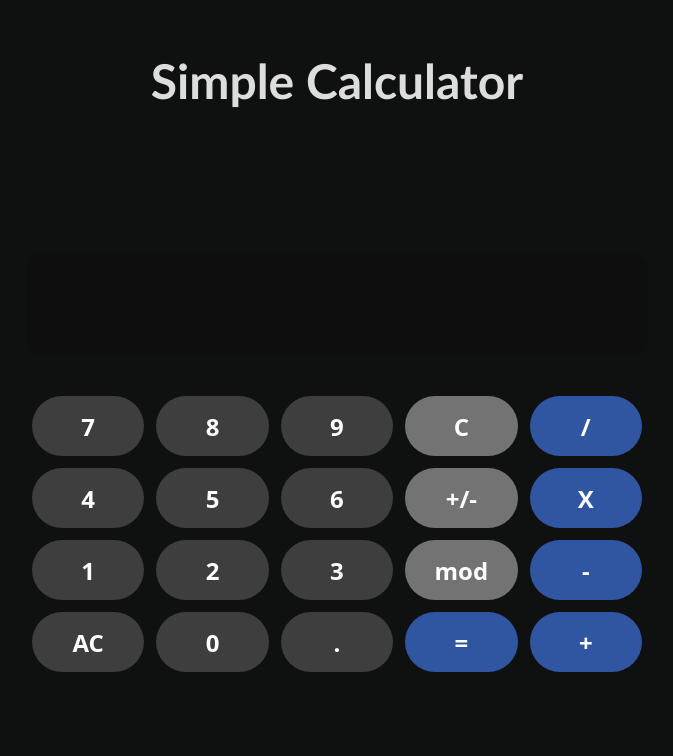
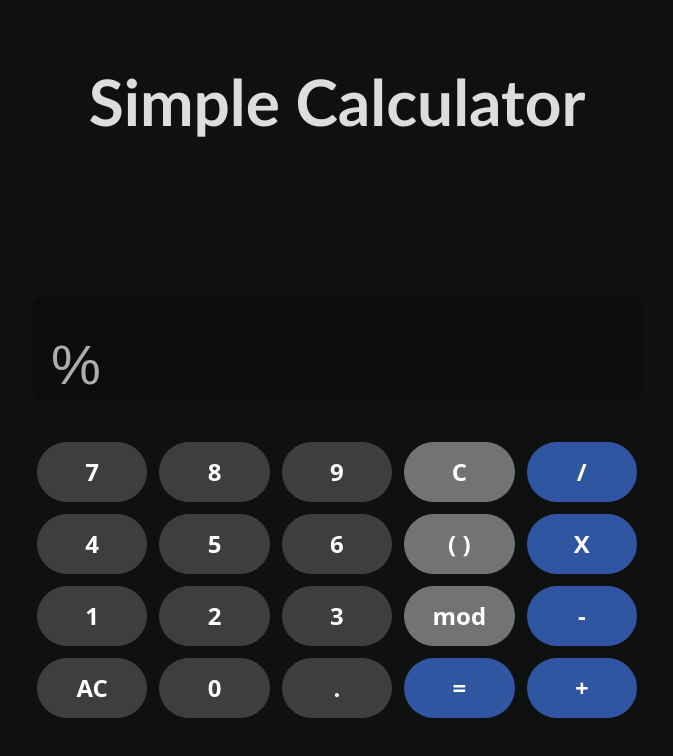
Before and after one commit to favless/simple-calculator, a plain HTML site: page index.html in a window 1280 px wide. Both pictures are taken after a click on the button "mod". Shown: the whole page, without its empty margins (303-976 px from the left). Drawn offline with Linux system fonts and the light colour scheme.

Commit message:
1.0
added all calculation and typing functions, as well as previews and input control.

```diff
--- a/index.html
+++ b/index.html
@@ -14,29 +14,34 @@
     </header>
 
     <div class="calc-container">
-        <input type="text">
-        <div>
-            <button>7</button>
-            <button>8</button>
-            <button>9</button>
-            <button class="secondary">C</button>
-            <button class="primary">/</button>
-            <button>4</button>
-            <button>5</button>
-            <button>6</button>
-            <button class="secondary">+/-</button>
-            <button class="primary">X</button>
-            <button>1</button>
-            <button>2</button>
-            <button>3</button>
-            <button class="secondary">mod</button>
-            <button class="primary">-</button>
-            <button>AC</button>
-            <button>0</button>
-            <button>.</button>
-            <button class="primary">=</button>
-            <button class="primary">+</button>
+        <div class="field-container">
+            <input type="text" id="field">
+            <span id="preview"></span>
+        </div>
+        <div class="buttons">
+            <button onclick="appendToField('7')">7</button>
+            <button onclick="appendToField('8')">8</button>
+            <button onclick="appendToField('9')">9</button>
+            <button onclick="deleteField(false)" class="secondary">C</button>
+            <button onclick="appendToField('/')" class="primary">/</button>
+            <button onclick="appendToField('4')">4</button>
+            <button onclick="appendToField('5')">5</button>
+            <button onclick="appendToField('6')">6</button>
+            <button class="secondary">( )</button>
+            <button onclick="appendToField('*')" class="primary">X</button>
+            <button onclick="appendToField('1')">1</button>
+            <button onclick="appendToField('2')">2</button>
+            <button onclick="appendToField('3')">3</button>
+            <button onclick="appendToField('%')" class="secondary">mod</button>
+            <button onclick="appendToField('-')" class="primary">-</button>
+            <button onclick="deleteField(true)">AC</button>
+            <button onclick="appendToField('0')">0</button>
+            <button onclick="appendToField('.')">.</button>
+            <button onclick="calculateField()" class="primary">=</button>
+            <button onclick="appendToField('+')" class="primary">+</button>
         </div>
     </div>
+
+    <script src="script.js"></script>
 </body>
 </html>
--- a/script.js
+++ b/script.js
@@ -0,0 +1,45 @@
+let inputField = document.getElementById("field")
+let preview = document.getElementById("preview")
+
+function checkForPreview() {
+    if (inputField.value.match(/[+\-*/%]\s*\d/)) {
+        preview.innerHTML = "= " + new Function(`"use strict"; return (${inputField.value})`)();
+    } else {
+        preview.innerHTML = ''
+    }
+}
+
+inputField.addEventListener("input", function () {
+    this.value = this.value
+        .replace(/[^0-9+\-*/%().]/g, "") // invalid chars
+        .replace(/(\.\.+)/g, ".") // multiple dots
+        .replace(/([+\-*/%])\1+/g, "$1"); // multiple operators
+
+    checkForPreview()
+});
+
+function appendToField(char) {
+    inputField.value += char
+
+    inputField.value = inputField.value
+        .replace(/[^0-9+\-*/%().]/g, "") // invalid chars
+        .replace(/(\.\.+)/g, ".") // multiple dots
+        .replace(/([+\-*/%])\1+/g, "$1"); // multiple operators
+
+    checkForPreview()
+}
+
+function calculateField() {
+    inputField.value = new Function(`"use strict"; return (${inputField.value})`)();
+    checkForPreview()
+}
+
+function deleteField(all) {
+    if (all == true) {
+        inputField.value = ''
+        checkForPreview()
+    } else {
+        inputField.value = inputField.value.slice(0, -1);
+        checkForPreview()
+    }
+}
--- a/style.css
+++ b/style.css
@@ -13,22 +13,27 @@ body {
 
 h1 {
     font-family: 'Gill Sans', 'Gill Sans MT', Calibri, 'Trebuchet MS', sans-serif;
-    font-size: 3rem;
+    font-size: 4rem;
     color: rgb(221, 221, 221);
 }
 
+.field-container {
+    position: relative;
+}
+
 input {
-    width: 600px;
-    height: 100px;
-    background-color: rgba(12, 12, 12, 0.291);
+    width: 590px;
+    height: 70px;
+    background-color: rgb(12, 12, 12);
     border: none;
     border-radius: 13px;
     outline: 2px solid rgba(181, 181, 181, 0);
 
-    color: rgba(255, 255, 255, 0.592);
+    color: rgb(173, 173, 173);
 
-    font-size: 3rem;
+    font-size: 3.5rem;
     padding-left: 20px;
+    padding-top: 35px;
 
     transition: outline 0.15s ease-in-out;
 }
@@ -37,12 +42,22 @@ input:focus {
     outline: 2px solid rgba(181, 181, 181, 0.196);
 }
 
+#preview {
+    position: absolute;
+    top: 7%;
+    left: 20px;
+    color: rgb(96, 96, 96);
+
+    font-family: system-ui, -apple-system, BlinkMacSystemFont, 'Segoe UI', Roboto, Oxygen, Ubuntu, Cantarell, 'Open Sans', 'Helvetica Neue', sans-serif;
+    font-size: 1.5rem;
+}
+
 .calc-container {
     margin-top: 100px;
     padding: 12px;
 }
 
-.calc-container > div {
+.buttons {
 
     margin-top: 35px;
 
```
Also changed, not shown: 1 other file.
